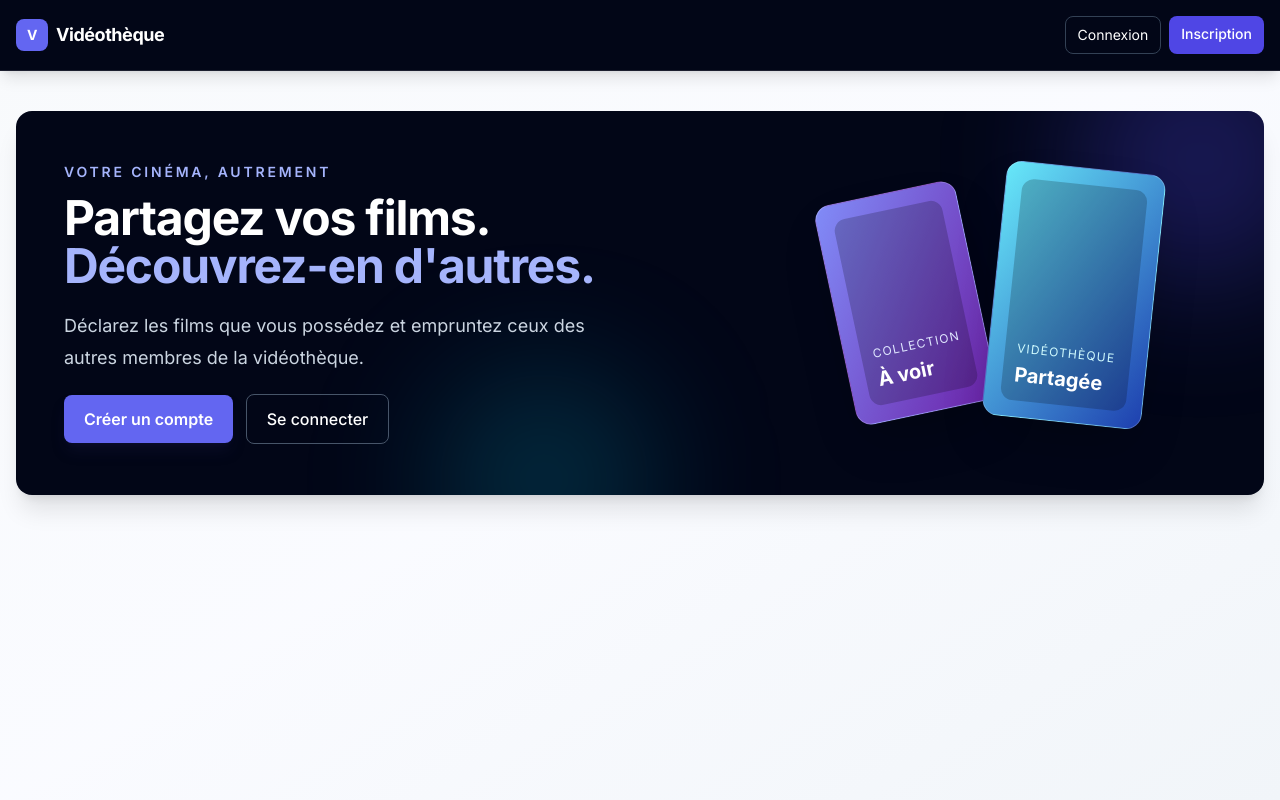
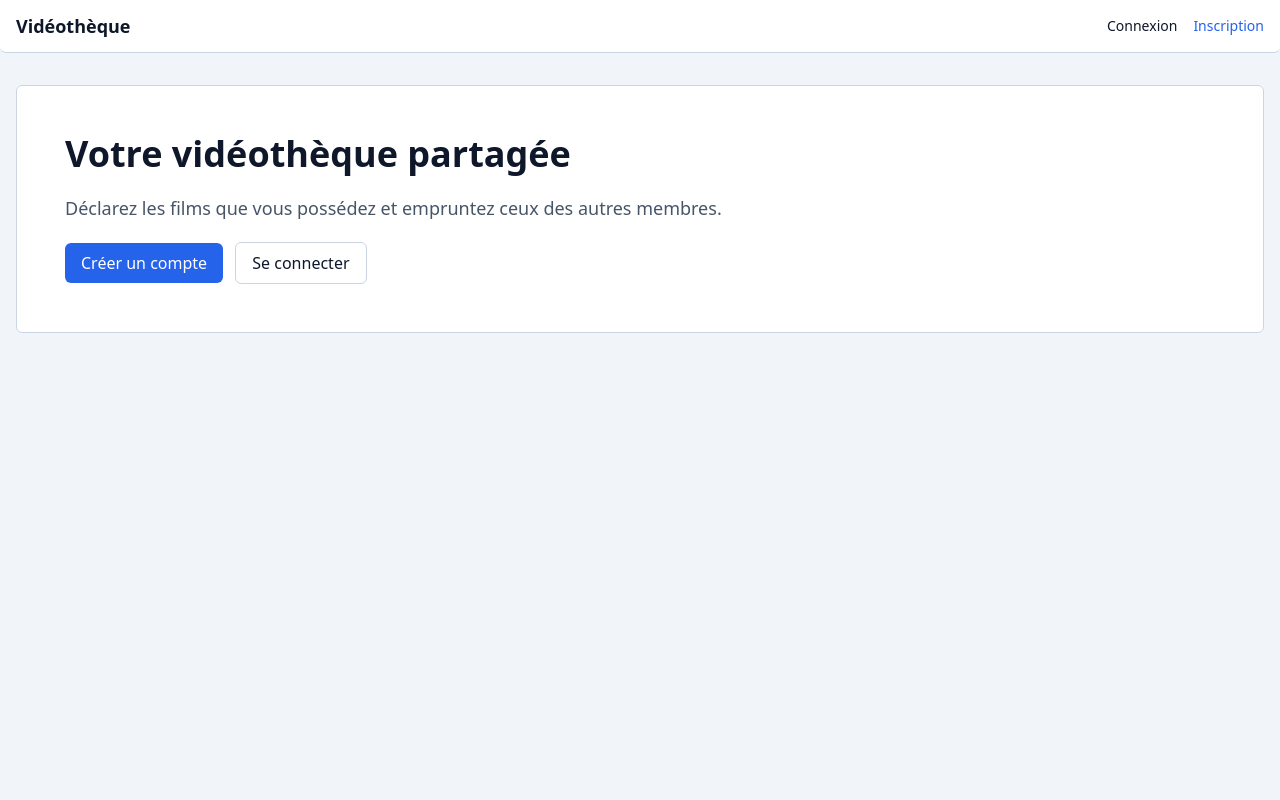
Before and after one commit to LOIC-only-one/projet-m705-client, a Flask app: page / in a window 1280 px wide. Run offline with Flask 3, Linux system fonts and the light colour scheme; some libraries are stand-ins or nearby versions.

Commit message:
Fix values #2

```diff
--- a/front-index/templates/_film.j2
+++ b/front-index/templates/_film.j2
@@ -1,25 +1,25 @@
 {# Statut et actions d'un film, partagés entre le catalogue et la fiche film. #}
 {% macro statut(film) %}
-  {% if film.possede %}<span class="rounded-full bg-blue-100 px-2.5 py-1 text-xs font-medium text-blue-800">Dans ma vidéothèque</span>
-  {% elif film.emprunte %}<span class="rounded-full bg-cyan-100 px-2.5 py-1 text-xs font-medium text-cyan-800">Emprunté</span>
-  {% elif film.disponibles %}<span class="rounded-full bg-green-100 px-2.5 py-1 text-xs font-medium text-green-800">{{ film.disponibles }} disponible{{ 's' if film.disponibles > 1 }}</span>
-  {% else %}<span class="rounded-full bg-slate-200 px-2.5 py-1 text-xs font-medium text-slate-700">Indisponible</span>
+  {% if film.possede %}<span class="text-sm font-medium text-blue-700">Dans ma vidéothèque</span>
+  {% elif film.emprunte %}<span class="text-sm font-medium text-cyan-700">Emprunté</span>
+  {% elif film.disponibles %}<span class="text-sm font-medium text-green-700">{{ film.disponibles }} disponible{{ 's' if film.disponibles > 1 }}</span>
+  {% else %}<span class="text-sm text-slate-600">Indisponible</span>
   {% endif %}
 {% endmacro %}
 
 {% macro actions(film, depuis="catalogue", taille="", possession=True) %}
   {% if film.emprunte %}
-  <a class="rounded border border-cyan-500 px-3 py-1.5 text-sm text-cyan-700 hover:bg-cyan-50 {{ taille }}" href="{{ url_for('videotheque') }}">Voir mes emprunts</a>
+  <a class="ui-action border border-cyan-500 px-3 py-1.5 text-sm text-cyan-700 hover:bg-cyan-50 {{ taille }}" href="{{ url_for('videotheque') }}">Voir mes emprunts</a>
   {% elif not film.possede %}
     {% if film.disponibles %}
     <form method="post" action="{{ url_for('emprunter') }}" class="grid">
       <input type="hidden" name="film_id" value="{{ film.id }}"><input type="hidden" name="depuis" value="{{ depuis }}">
-      <button class="rounded-lg bg-brand-600 px-3 py-2 text-sm font-medium text-white hover:bg-brand-500 {{ taille }}">Emprunter</button>
+      <button class="ui-action bg-blue-600 px-3 py-2 text-sm font-medium text-white hover:bg-blue-700 {{ taille }}">Emprunter</button>
     </form>
     {% endif %}
     {% if possession %}<form method="post" action="{{ url_for('ajouter_exemplaire') }}" class="grid">
       <input type="hidden" name="film_id" value="{{ film.id }}"><input type="hidden" name="depuis" value="{{ depuis }}">
-      <button class="rounded-lg border border-slate-300 px-3 py-2 text-sm font-medium hover:border-slate-400 hover:bg-slate-50 {{ taille }}">J'ai ce film</button>
+      <button class="ui-action border border-slate-300 px-3 py-2 text-sm font-medium hover:bg-slate-50 {{ taille }}">J'ai ce film</button>
     </form>{% endif %}
   {% endif %}
 {% endmacro %}
--- a/front-index/templates/admin.j2
+++ b/front-index/templates/admin.j2
@@ -9,7 +9,7 @@
 
 <div class="grid gap-8 md:grid-cols-3">
   <div>
-    <div class="overflow-hidden rounded-lg bg-white shadow">
+    <div class="overflow-hidden rounded-md border border-slate-300 bg-white">
       {% for u in utilisateurs %}
       <a class="block border-b border-slate-200 p-4 last:border-0 {{ 'bg-blue-50' if u.id == selection else 'hover:bg-slate-50' }}"
          href="{{ url_for('admin', user=u.id) }}" {% if u.id == selection %}aria-current="true"{% endif %}>
@@ -24,7 +24,7 @@
 
   <div class="md:col-span-2">
     {% if selection %}
-    <div class="rounded-lg bg-white p-6 shadow">
+    <div class="rounded-md border border-slate-300 bg-white p-6">
         <h2 class="mb-1 text-lg font-semibold">Utilisateur</h2>
         <p class="mb-4 font-mono text-sm text-slate-500">
           {{ selection }}{% if form.get('created_at') %} · inscrit le {{ form.get('created_at')[:10] }}{% endif %}
--- a/front-index/templates/base.j2
+++ b/front-index/templates/base.j2
@@ -5,55 +5,60 @@
   <meta name="viewport" content="width=device-width, initial-scale=1">
   <title>{% block title %}Vidéothèque{% endblock %}</title>
   <script src="https://cdn.tailwindcss.com"></script>
-  <script>
-    tailwind.config = {
-      theme: {
-        extend: {
-          fontFamily: { sans: ["Inter", "ui-sans-serif", "system-ui", "sans-serif"] },
-          colors: { brand: { 500: "#6366f1", 600: "#4f46e5", 700: "#4338ca" } }
-        }
-      }
-    };
-  </script>
-  <link rel="preconnect" href="https://fonts.googleapis.com">
-  <link rel="preconnect" href="https://fonts.gstatic.com" crossorigin>
-  <link href="https://fonts.googleapis.com/css2?family=Inter:wght@400;500;600;700&display=swap" rel="stylesheet">
   <style>
     .affiche { aspect-ratio: 2 / 3; object-fit: cover; }
     .affiche-vide { aspect-ratio: 2 / 3; }
     .miniature { width: 48px; aspect-ratio: 2 / 3; object-fit: cover; }
-    button, a, input, select { transition: all 150ms ease; }
-    input:focus, select:focus { outline: 2px solid #818cf8; outline-offset: 1px; }
+    input:focus, select:focus { outline: 2px solid #2563eb; outline-offset: 1px; }
+    @keyframes fade-up {
+      from { opacity: 0; transform: translateY(10px); }
+      to { opacity: 1; transform: translateY(0); }
+    }
+    @keyframes card-in {
+      from { opacity: 0; transform: translateY(14px); }
+      to { opacity: 1; transform: translateY(0); }
+    }
+    .animate-fade-up { animation: fade-up 450ms ease-out both; }
+    .film-card { animation: card-in 450ms ease-out both; transition: transform 180ms ease, box-shadow 180ms ease; }
+    .film-card:hover { transform: translateY(-4px); box-shadow: 0 8px 18px rgb(15 23 42 / 12%); }
+    .poster-link { display: block; overflow: hidden; }
+    .poster-link img { transition: transform 220ms ease; }
+    .poster-link:hover img { transform: scale(1.04); }
+    .ui-action { transition: transform 150ms ease, background-color 150ms ease, box-shadow 150ms ease; }
+    .ui-action:hover { transform: translateY(-1px); box-shadow: 0 3px 8px rgb(15 23 42 / 14%); }
+    form[role="search"] input, form[role="search"] select { transition: border-color 150ms ease, box-shadow 150ms ease; }
+    form[role="search"] input:focus, form[role="search"] select:focus { box-shadow: 0 0 0 3px rgb(37 99 235 / 14%); }
+    @media (prefers-reduced-motion: reduce) {
+      .animate-fade-up, .film-card { animation: none; }
+      .film-card, .poster-link img, .ui-action, form[role="search"] input, form[role="search"] select { transition: none; }
+    }
   </style>
 </head>
-<body class="min-h-screen bg-gradient-to-br from-slate-50 via-indigo-50/30 to-slate-100 font-sans text-slate-900">
-  <nav class="mb-10 border-b border-white/10 bg-slate-950 text-white shadow-lg">
-    <div class="mx-auto flex max-w-7xl items-center gap-6 px-4 py-4">
-      <a class="flex items-center gap-2 text-lg font-bold tracking-tight" href="{{ url_for('index') }}">
-        <span class="flex h-8 w-8 items-center justify-center rounded-lg bg-brand-500 text-sm">V</span>
-        Vidéothèque
-      </a>
+<body class="min-h-screen bg-slate-100 text-slate-900">
+  <nav class="mb-8 rounded-b-md border-b border-slate-300 bg-white">
+    <div class="mx-auto flex max-w-7xl flex-wrap items-center gap-4 px-4 py-3">
+      <a class="mr-4 text-lg font-semibold text-slate-900" href="{{ url_for('index') }}">Vidéothèque</a>
       {% if connecte %}
-      <ul class="mr-auto flex gap-1 text-sm text-slate-300">
-        <li><a class="inline-block rounded-lg px-3 py-2 hover:bg-white/10 hover:text-white {{ 'bg-white/10 font-semibold text-white' if request.endpoint == 'index' }}" href="{{ url_for('index') }}">Catalogue</a></li>
-        <li><a class="inline-block rounded-lg px-3 py-2 hover:bg-white/10 hover:text-white {{ 'bg-white/10 font-semibold text-white' if request.endpoint == 'videotheque' }}" href="{{ url_for('videotheque') }}">Ma vidéothèque</a></li>
+      <ul class="mr-auto flex gap-4 text-sm">
+        <li><a class="py-2 hover:text-blue-600 {{ 'font-semibold text-blue-600' if request.endpoint == 'index' }}" href="{{ url_for('index') }}">Catalogue</a></li>
+        <li><a class="py-2 hover:text-blue-600 {{ 'font-semibold text-blue-600' if request.endpoint == 'videotheque' }}" href="{{ url_for('videotheque') }}">Ma vidéothèque</a></li>
       </ul>
-      <form method="post" action="{{ url_for('logout') }}" class="flex gap-2">
-        {% if admin %}<a class="rounded-lg border border-slate-700 px-3 py-2 text-sm hover:border-slate-500 hover:bg-white/10" href="{{ url_for('admin') }}">Administration</a>{% endif %}
-        <a class="rounded-lg border border-slate-700 px-3 py-2 text-sm hover:border-slate-500 hover:bg-white/10" href="{{ url_for('account') }}">Mon compte</a>
-        <button class="rounded-lg border border-slate-700 px-3 py-2 text-sm hover:border-slate-500 hover:bg-white/10">Déconnexion</button>
+      <form method="post" action="{{ url_for('logout') }}" class="flex items-center gap-4 text-sm">
+        {% if admin %}<a class="hover:text-blue-600" href="{{ url_for('admin') }}">Administration</a>{% endif %}
+        <a class="hover:text-blue-600" href="{{ url_for('account') }}">Mon compte</a>
+        <button class="text-slate-600 hover:text-blue-600">Déconnexion</button>
       </form>
       {% else %}
-      <div class="ml-auto flex gap-2">
-        <a class="rounded-lg border border-slate-700 px-3 py-2 text-sm hover:border-slate-500 hover:bg-white/10" href="{{ url_for('login') }}">Connexion</a>
-        <a class="rounded-lg bg-brand-600 px-3 py-2 text-sm font-medium hover:bg-brand-500" href="{{ url_for('register') }}">Inscription</a>
+      <div class="ml-auto flex gap-4 text-sm">
+        <a class="hover:text-blue-600" href="{{ url_for('login') }}">Connexion</a>
+        <a class="font-medium text-blue-600 hover:text-blue-800" href="{{ url_for('register') }}">Inscription</a>
       </div>
       {% endif %}
     </div>
   </nav>
 
   <main class="mx-auto max-w-7xl px-4 pb-12">
-    {% if erreur %}<div class="mb-6 rounded-xl border border-red-200 bg-red-50 px-4 py-3 text-sm text-red-800 shadow-sm" role="alert">{{ erreur }}</div>{% endif %}
+    {% if erreur %}<div class="mb-6 border border-red-300 bg-red-50 px-4 py-3 text-sm text-red-800" role="alert">{{ erreur }}</div>{% endif %}
     {% block content %}{% endblock %}
   </main>
 </body>
--- a/front-index/templates/index.j2
+++ b/front-index/templates/index.j2
@@ -2,59 +2,38 @@
 {% import "_film.j2" as f %}
 {% block content %}
 {% if not connecte %}
-<div class="relative overflow-hidden rounded-2xl bg-slate-950 p-8 text-white shadow-xl sm:p-12">
-  <div class="absolute -right-16 -top-20 h-64 w-64 rounded-full bg-brand-600/30 blur-3xl"></div>
-  <div class="absolute -bottom-24 left-1/3 h-56 w-56 rounded-full bg-cyan-500/20 blur-3xl"></div>
-  <div class="relative grid items-center gap-10 lg:grid-cols-[1.2fr_0.8fr]">
-    <div>
-    <p class="mb-3 text-sm font-semibold uppercase tracking-[0.2em] text-indigo-300">Votre cinéma, autrement</p>
-    <h1 class="text-4xl font-bold tracking-tight sm:text-5xl">Partagez vos films.<br><span class="text-indigo-300">Découvrez-en d'autres.</span></h1>
-    <p class="my-5 max-w-xl text-lg leading-8 text-slate-300">Déclarez les films que vous possédez et empruntez ceux des autres membres de la vidéothèque.</p>
-    <a class="inline-block rounded-lg bg-brand-500 px-5 py-3 font-semibold shadow-lg shadow-indigo-950/30 hover:bg-brand-400" href="{{ url_for('register') }}">Créer un compte</a>
-    <a class="ml-2 inline-block rounded-lg border border-slate-600 px-5 py-3 font-medium hover:bg-white/10" href="{{ url_for('login') }}">Se connecter</a>
-    </div>
-    <div class="hidden lg:block">
-      <div class="relative mx-auto h-72 max-w-sm">
-        <div class="absolute left-8 top-8 h-56 w-36 -rotate-12 overflow-hidden rounded-2xl border border-white/20 bg-gradient-to-br from-indigo-400 to-purple-800 p-4 shadow-2xl">
-          <div class="flex h-full flex-col justify-end rounded-xl bg-black/20 p-3">
-            <span class="text-xs uppercase tracking-widest text-indigo-100">Collection</span>
-            <span class="mt-1 text-xl font-bold">À voir</span>
-          </div>
-        </div>
-        <div class="absolute right-8 top-2 h-64 w-40 rotate-6 overflow-hidden rounded-2xl border border-white/20 bg-gradient-to-br from-cyan-300 to-blue-800 p-4 shadow-2xl">
-          <div class="flex h-full flex-col justify-end rounded-xl bg-black/20 p-3">
-            <span class="text-xs uppercase tracking-widest text-cyan-100">Vidéothèque</span>
-            <span class="mt-1 text-xl font-bold">Partagée</span>
-          </div>
-        </div>
-      </div>
-    </div>
+<div class="animate-fade-up rounded-md border border-slate-300 bg-white p-8 sm:p-12">
+  <div class="max-w-2xl">
+    <h1 class="text-3xl font-semibold sm:text-4xl">Votre vidéothèque partagée</h1>
+    <p class="my-5 text-lg text-slate-600">Déclarez les films que vous possédez et empruntez ceux des autres membres.</p>
+    <a class="ui-action inline-block rounded-md bg-blue-600 px-4 py-2 font-medium text-white hover:bg-blue-700" href="{{ url_for('register') }}">Créer un compte</a>
+    <a class="ui-action ml-2 inline-block rounded-md border border-slate-300 px-4 py-2 font-medium hover:bg-slate-50" href="{{ url_for('login') }}">Se connecter</a>
   </div>
 </div>
 {% else %}
-<div class="mb-6 flex flex-wrap items-end justify-between gap-3">
-  <h1 class="text-2xl font-bold tracking-tight">Catalogue <span class="text-sm font-normal text-slate-500">{{ films | length }} film{{ 's' if films | length > 1 }}</span></h1>
-  <form method="get" class="rounded-xl border border-slate-200 bg-white/80 p-2 shadow-sm backdrop-blur sm:flex sm:flex-wrap sm:items-center" role="search">
-    <input type="search" name="q" value="{{ q }}" class="rounded-lg border-0 bg-transparent px-3 py-2 placeholder:text-slate-400" placeholder="Rechercher un titre…" aria-label="Rechercher un titre" maxlength="100">
-    <select name="genre" class="rounded-lg border-0 bg-transparent px-3 py-2" aria-label="Genre">
+<div class="animate-fade-up mb-6">
+  <h1 class="text-2xl font-semibold">Catalogue <span class="text-sm font-normal text-slate-500">{{ films | length }} film{{ 's' if films | length > 1 }}</span></h1>
+  <form method="get" class="mt-3 flex flex-wrap items-center gap-2" role="search">
+    <input type="search" name="q" value="{{ q }}" class="h-10 w-full rounded-md border border-slate-300 bg-white px-3 py-2 placeholder:text-slate-400 sm:w-72" placeholder="Rechercher un titre" aria-label="Rechercher un titre" maxlength="100">
+    <select name="genre" class="h-10 w-full rounded-md border border-slate-300 bg-white px-3 py-2 sm:w-48" aria-label="Genre">
       <option value="">Tous les genres</option>
       {% for g in genres %}<option {{ 'selected' if g == genre }}>{{ g }}</option>{% endfor %}
     </select>
-    <div class="flex items-center gap-2">
+    <label class="flex h-10 items-center gap-2 rounded-md border border-slate-300 bg-white px-3 text-sm">
       <input class="h-4 w-4" type="checkbox" name="dispo" value="1" id="dispo" {{ 'checked' if dispo }}>
-      <label for="dispo">Disponibles</label>
-    </div>
-    <button class="rounded-lg bg-brand-600 px-4 py-2 font-medium text-white hover:bg-brand-500">Filtrer</button>
-    {% if q or genre or dispo %}<a class="rounded-lg px-4 py-2 text-sm text-slate-500 hover:bg-slate-100 hover:text-slate-900" href="{{ url_for('index') }}">Effacer</a>{% endif %}
+      Disponibles
+    </label>
+    <button class="ui-action h-10 rounded-md bg-blue-600 px-4 font-medium text-white hover:bg-blue-700">Filtrer</button>
+    {% if q or genre or dispo %}<a class="px-2 py-2 text-sm text-slate-500 hover:text-slate-900" href="{{ url_for('index') }}">Effacer</a>{% endif %}
   </form>
 </div>
 
 {% if films %}
 <div class="grid grid-cols-2 gap-6 md:grid-cols-3 lg:grid-cols-5">
   {% for film in films %}
-  <article>
-    <div class="flex h-full flex-col overflow-hidden rounded-xl border border-slate-200 bg-white shadow-sm transition duration-200 hover:-translate-y-1 hover:shadow-xl">
-      <a href="{{ url_for('film', film_id=film.id) }}">
+  <article class="film-card" style="animation-delay: {{ [loop.index0 * 55, 500] | min }}ms">
+    <div class="flex h-full flex-col overflow-hidden rounded-md border border-slate-300 bg-white">
+      <a class="poster-link" href="{{ url_for('film', film_id=film.id) }}">
         {% if film.affiche %}
         <img src="{{ film.affiche }}" class="affiche w-full" alt="Affiche de {{ film.titre }}" loading="lazy">
         {% else %}
```
Also changed, not shown: front-index/templates/account.j2 (+4 -4 lines), front-index/templates/film.j2 (+5 -3 lines), front-index/templates/login.j2 (+5 -14 lines), front-index/templates/register.j2 (+7 -20 lines), front-index/templates/videotheque.j2 (+4 -4 lines).
